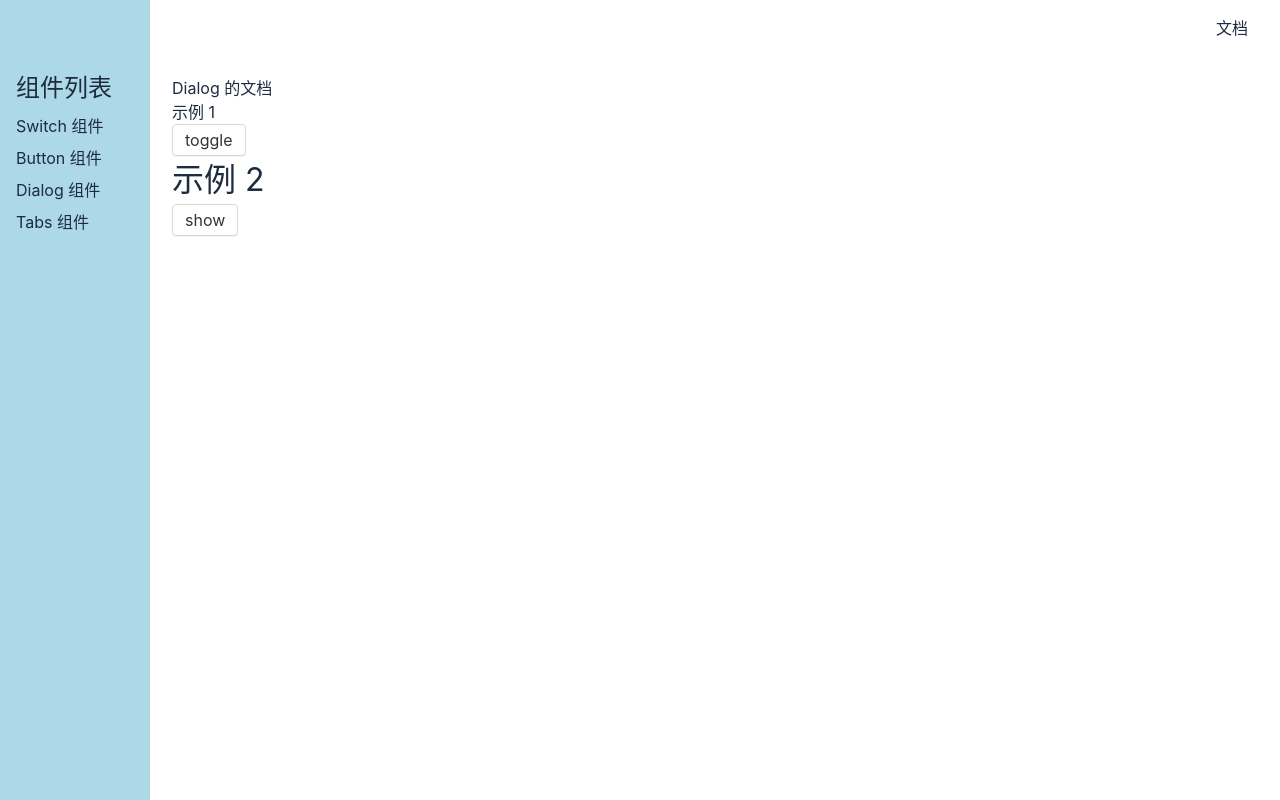
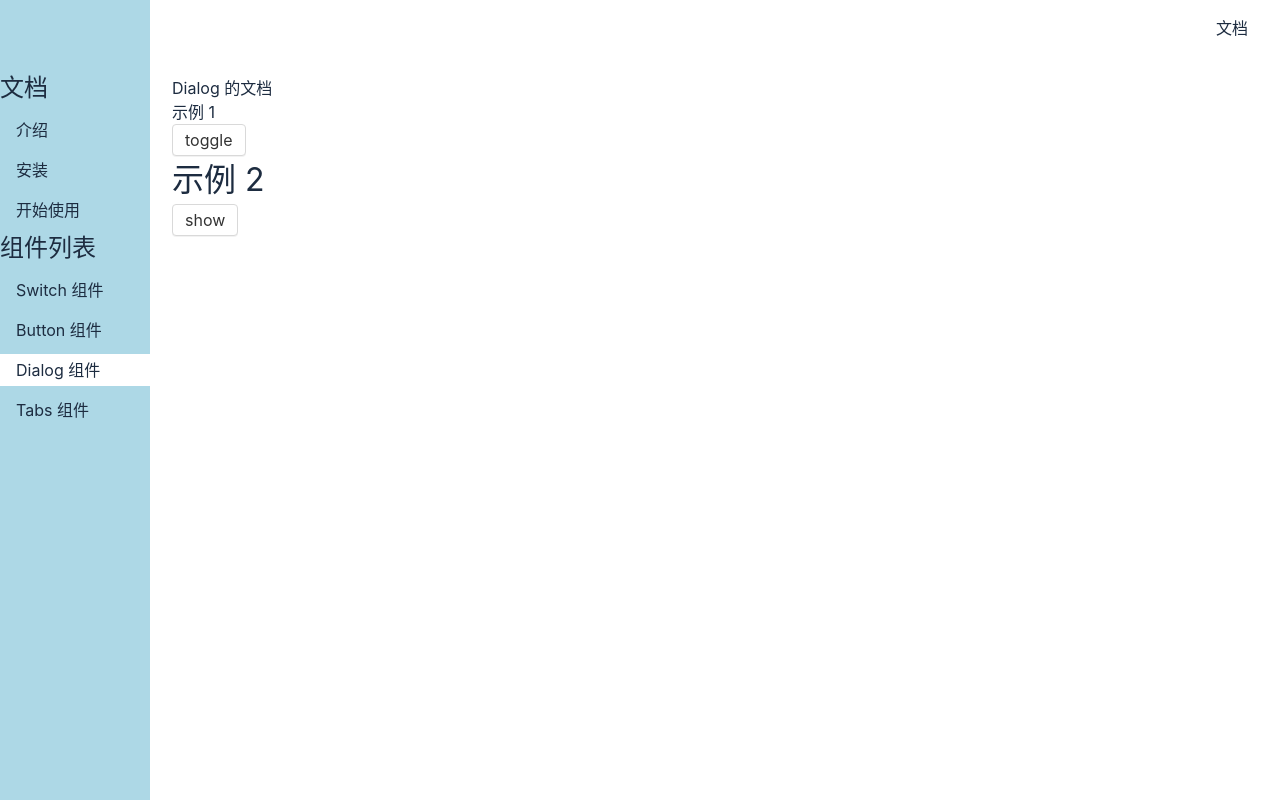
Before and after one commit to sf-think/mu-ui, a Vue app: page /#/doc/dialog in a window 1280 px wide. Built offline with nearby package versions, Linux system fonts and the light colour scheme.

Commit message:
创建更多路由以及路由高亮

```diff
--- a/src/views/Doc.vue
+++ b/src/views/Doc.vue
@@ -4,6 +4,18 @@
             <Topnav toggleMenuButtonVisible class="nav" />
             <div class="content">
                 <aside v-if="asideVisible">
+                    <h2>文档</h2>
+                    <ol>
+                        <li>
+                            <router-link to="/doc/intro">介绍</router-link>
+                        </li>
+                        <li>
+                            <router-link to="/doc/install">安装</router-link>
+                        </li>
+                        <li>
+                            <router-link to="/doc/get-started">开始使用</router-link>
+                        </li>
+                    </ol>
                     <h2>组件列表</h2>
                     <ol>
                         <li>
@@ -71,7 +83,7 @@
 aside {
     background: lightblue;
     width: 150px;
-    padding: 16px;
+    padding: 16px 0;
     position: fixed;
     top: 0;
     left: 0;
@@ -83,6 +95,14 @@
     > ol {
         > li {
             padding: 4px 0;
+            > a {
+                display: block;
+                padding: 4px 16px;
+                text-decoration: none;
+            }
+            .router-link-active {
+                background: white;
+            }
         }
     }
     > main {
--- /dev/null
+++ b/src/views/GetStarted.vue
@@ -0,0 +1,5 @@
+<template>
+    <div>
+        开始页
+    </div>
+</template>
--- /dev/null
+++ b/src/views/Install.vue
@@ -0,0 +1,5 @@
+<template>
+<div>
+    安装页
+</div>
+</template>
--- /dev/null
+++ b/src/views/intro.vue
@@ -0,0 +1,5 @@
+<template>
+    <div>
+        介绍页
+    </div>
+</template>
```
Also changed, not shown: src/router.ts (+7 -0 lines).
